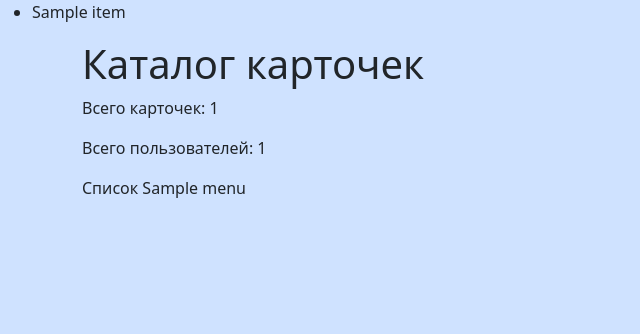
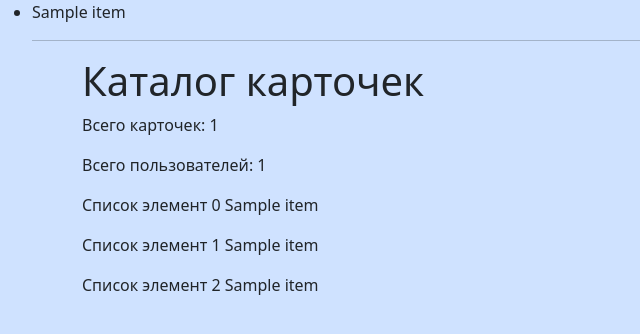
Before and after one commit to TOP-Python316/django_316, a Python web app: template cards/templates/cards/catalog.html in a window 1280 px wide. Shown: the top 334 px of the page, without its empty margins (0-640 px from the left). Run offline with Jinja, Linux system fonts and the light colour scheme; the template is opened without the code that fills it: most values are stand-ins (such as "Sample title", 1, 10 or a date in 2020).

Commit message:
lesson_46: первый тег if в шаблоне

```diff
--- a/cards/templates/cards/catalog.html
+++ b/cards/templates/cards/catalog.html
@@ -13,6 +13,9 @@
             <ul>
                 {% for item in menu %}
                     <li>{{ item }}</li>
+                    {% if not forloop.last %}
+                        <hr>
+                    {% endif %}
                 {% endfor %}
             </ul>
         </nav>
@@ -22,7 +25,9 @@
         <h1>Каталог карточек</h1>
         <p>Всего карточек: {{ cards_count }}</p>
         <p>Всего пользователей: {{ users_count }}</p>
-        <p>Список {{ menu }}</p>
+        <p>Список элемент 0 {{ menu.0 }}</p>
+        <p>Список элемент 1 {{ menu.1 }}</p>
+        <p>Список элемент 2 {{ menu.2 }}</p>
     </div>
     <script src="https://cdn.jsdelivr.net/npm/bootstrap@5.3.3/dist/js/bootstrap.bundle.min.js" integrity="sha384-YvpcrYf0tY3lHB60NNkmXc5s9fDVZLESaAA55NDzOxhy9GkcIdslK1eN7N6jIeHz" crossorigin="anonymous"></script>
   </body>
```
Also changed, not shown: readme.md.
